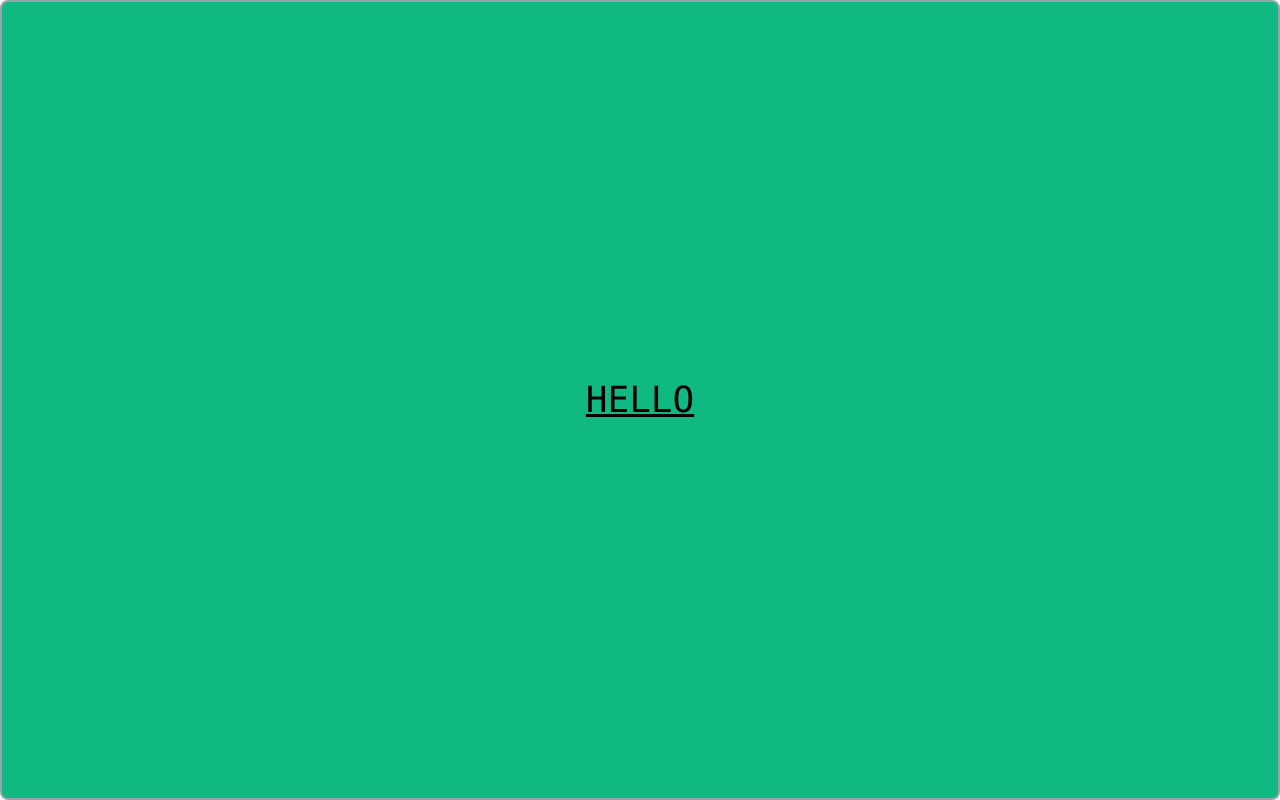
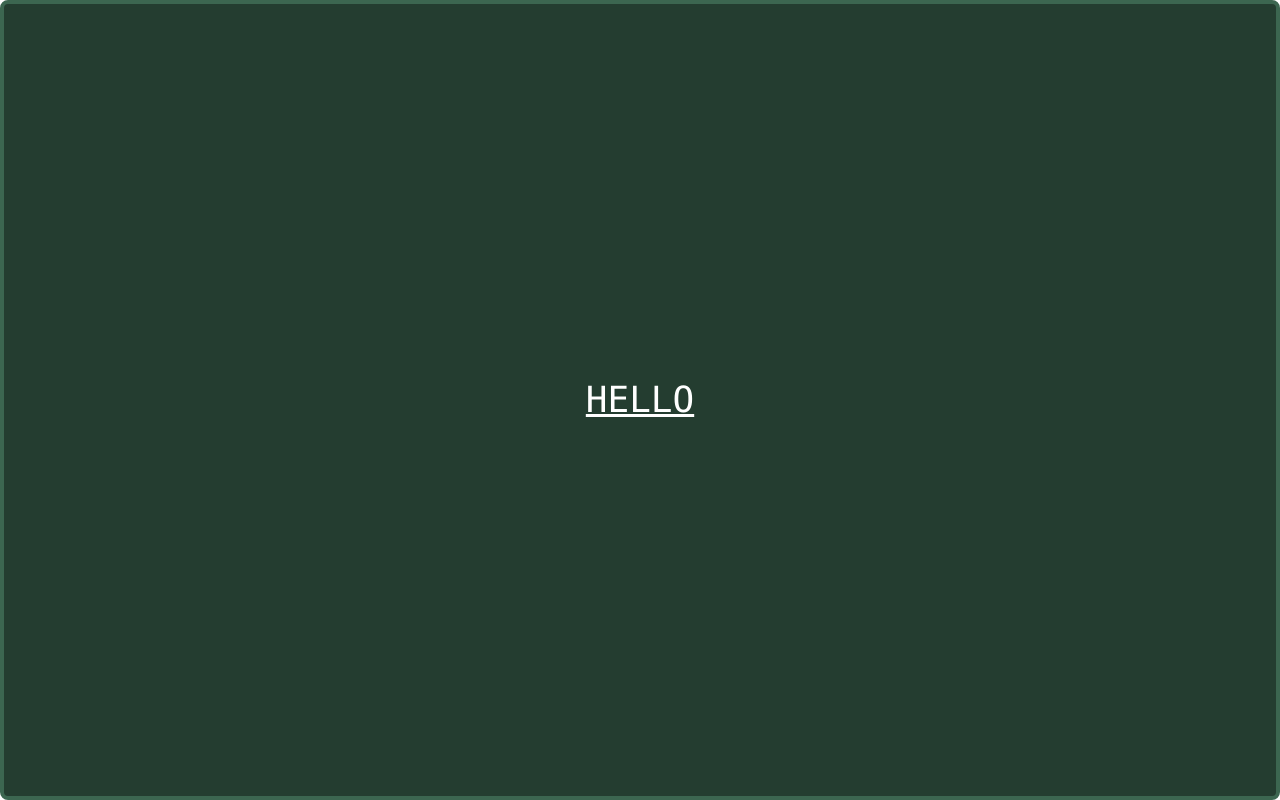
Before and after one commit to TusharW4ni/notion-widgets, a Nuxt app: page /event-countdown in a window 1280 px wide. Built offline with nearby package versions, Linux system fonts and the light colour scheme.

Commit message:
styled the div on event-countdown

```diff
--- a/pages/event-countdown/index.vue
+++ b/pages/event-countdown/index.vue
@@ -1,10 +1,12 @@
 <template>
   <div class="flex h-screen">
     <div
-      class="flex w-screen h-screen rounded-lg border-2 border-gray-400 bg-emerald-500"
+      class="flex w-screen h-screen rounded-lg border-4 border-[#3c6650] bg-[#243d30]"
     >
       <div class="flex justify-center items-center w-full">
-        <div class="underline uppercase text-4xl font-mono">Hello</div>
+        <div class="underline uppercase text-4xl font-mono text-white">
+          Hello
+        </div>
       </div>
     </div>
   </div>
```
